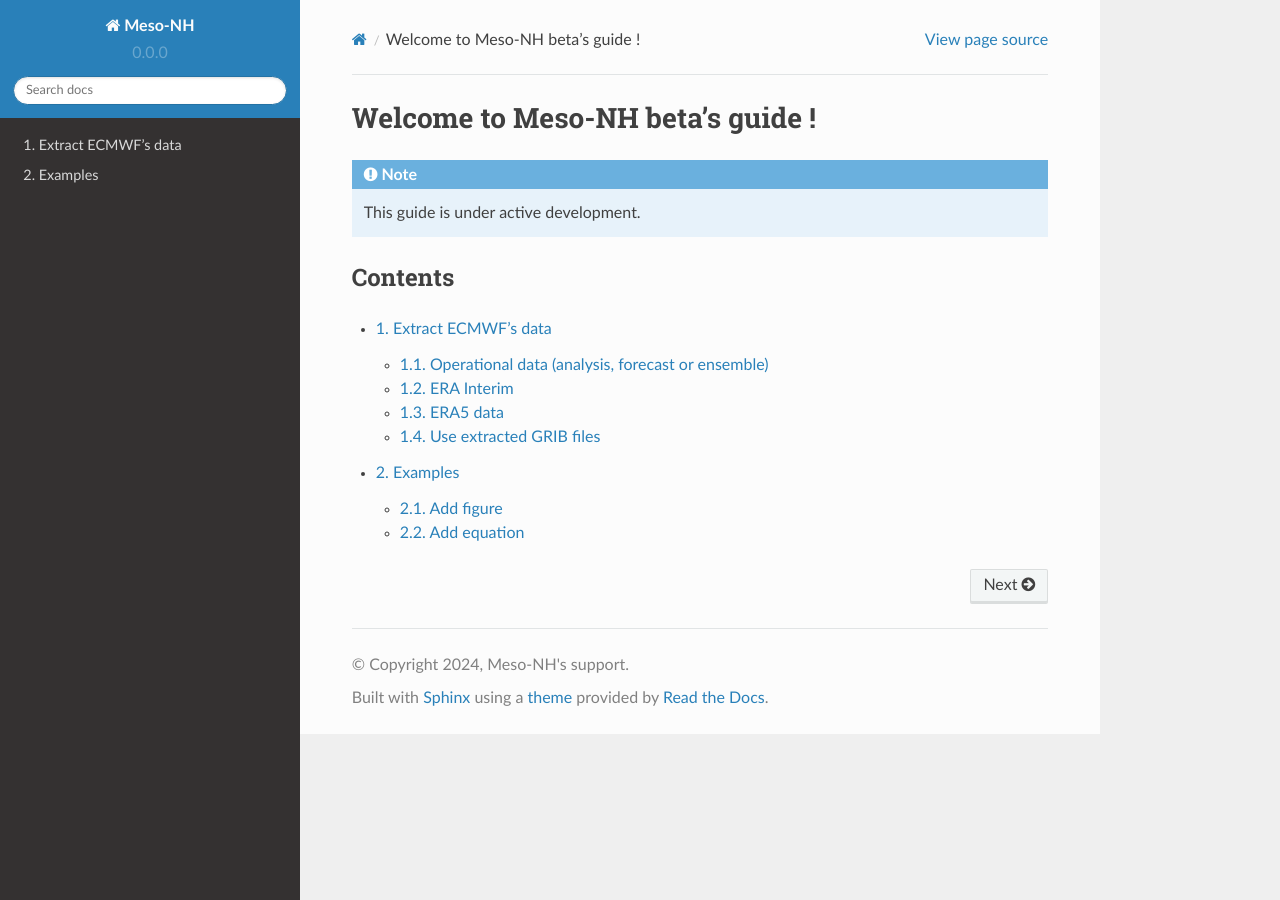
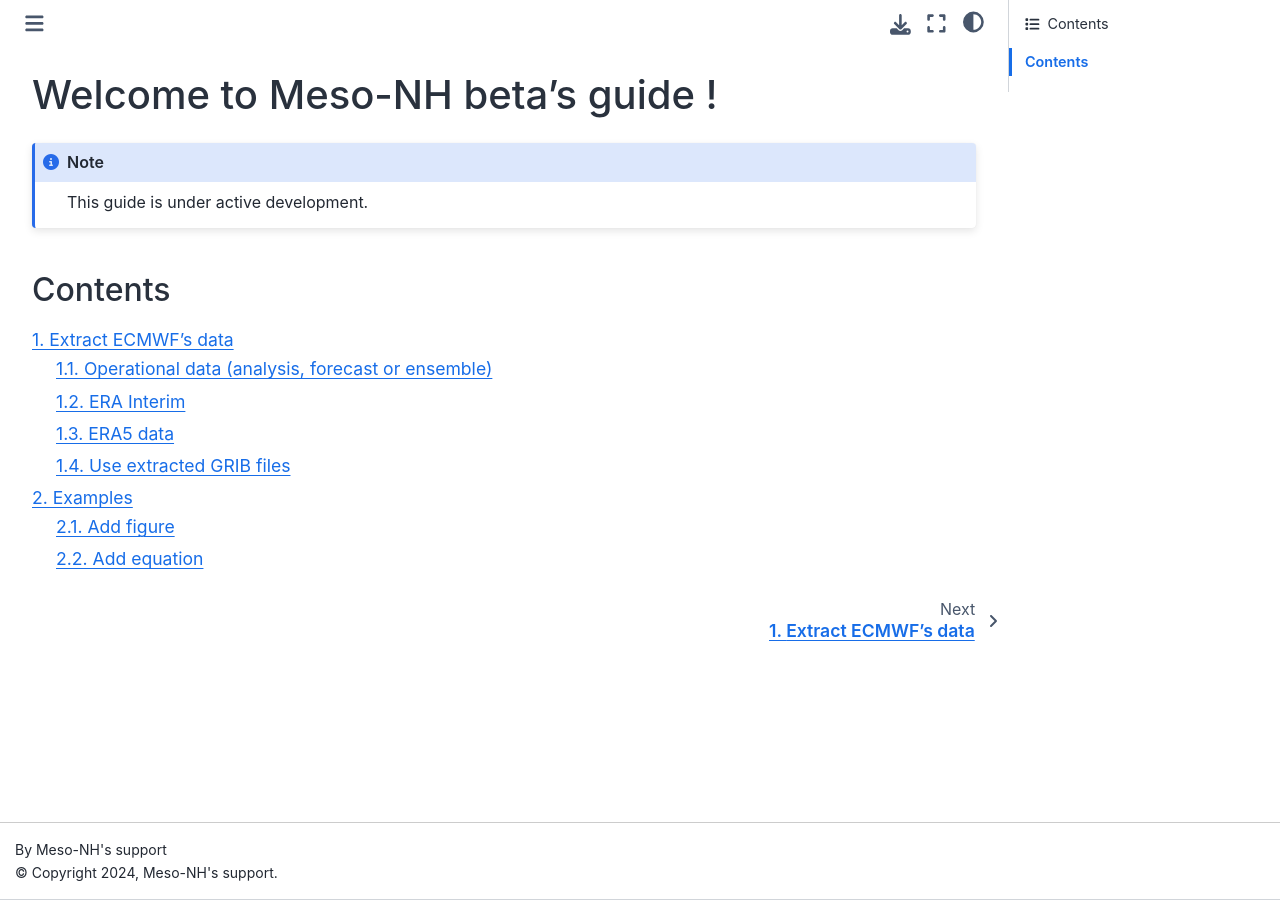
Before and after one commit to JorisPianezze/mesonh_beta_test_guide, a Sphinx documentation site: the page built from docs/source/index.rst, in a window 1280 px wide. Built offline with Sphinx 7.4.7 and the Sphinx Book theme 1.1.4, drawn with Linux system fonts in a browser that asks for light colours.

Commit message:
Add sphinx_book_theme

```diff
--- a/docs/source/conf.py
+++ b/docs/source/conf.py
@@ -28,10 +28,10 @@
 templates_path = ['_templates']
 
 # -- Options for HTML output
-html_theme = 'sphinx_rtd_theme'
+#html_theme = 'sphinx_rtd_theme'
 #html_theme = 'cloud'
 #html_theme = 'bootstrap'
-#html_theme = 'sphinx_book_theme'
+html_theme = 'sphinx_book_theme'
 
 html_sidebars = {
 'index': [],
```
